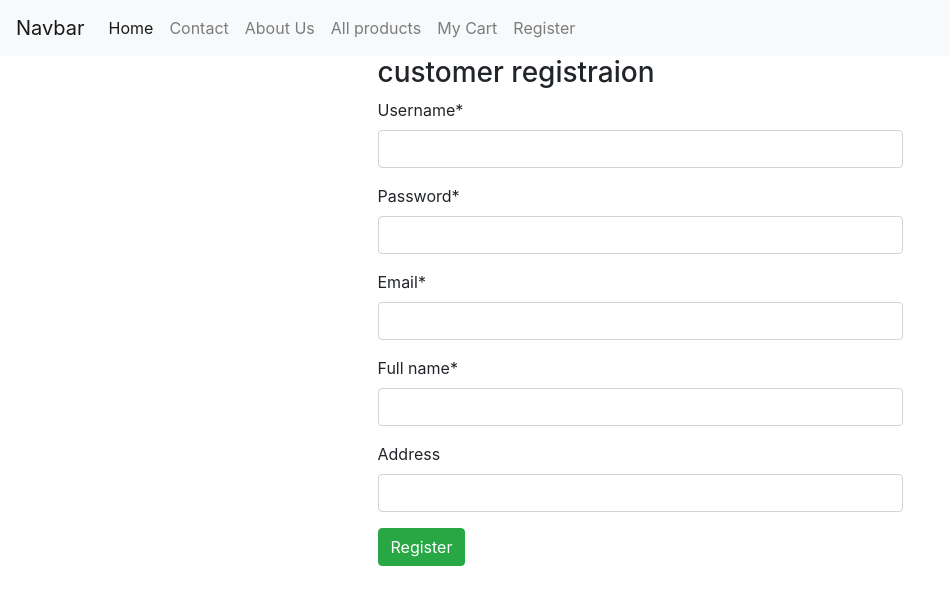
After one commit to parkson-tano/ecommerceproject, a Django app: page /register/ in a window 1280 px wide. The commit adds this page. Shown: the top 605 px of the page, without its empty margins (0-949 px from the left). Run offline with Django 3.2, Linux system fonts and the light colour scheme; some libraries are stand-ins or nearby versions.

Commit message:
register forms

```diff
--- a/ecommerceapp/forms.py
+++ b/ecommerceapp/forms.py
@@ -1,8 +1,24 @@
-from django.forms import ModelForm
-from  .models import Order
+from django import forms
+from  .models import Order, Customer
+from django.contrib.auth.models import User
 
-
-class CheckOutForm(ModelForm):
+class CheckOutForm(forms.ModelForm):
 	class Meta:
 		model = Order
 		fields = ['ordered_by', 'shipping_address',  'mobile', 'email']
+
+class CustomerRegistrationForm(forms.ModelForm):
+	username = forms.CharField(widget=forms.TextInput())
+	password = forms.CharField(widget=forms.PasswordInput())
+	email = forms.CharField(widget=forms.EmailInput())
+	class Meta:
+		model = Customer
+		fields = ['username','password','email','full_name', 'address']
+
+
+	def clean_username(self):
+		uname = self.cleaned_data.get('username')
+		if User.objects.filter(username=uname).exists:
+			raise forms.ValidationError('this username already exists')
+
+		return uname
--- a/ecommerceapp/urls.py
+++ b/ecommerceapp/urls.py
@@ -16,5 +16,8 @@ urlpatterns = [
 	path('empty-cart/', EmptyCartView.as_view(), name='emptycart'),
 	path('checkout/', CheckOutView.as_view(), name='checkout'),
 
+	path('register/', CustomerRegistrationView.as_view(), name='customerregistration')
+	#path('register/', CustomerRegistrationView.as_view(), name='customerregistration')
+
 
 ]
--- a/ecommerceapp/views.py
+++ b/ecommerceapp/views.py
@@ -178,3 +178,24 @@ class CheckOutView(CreateView):
 	    context['cart'] = cart_obj
 
 	    return context
+
+class CustomerRegistrationView(CreateView):
+	template_name = 'customerregistration.html'
+	form_class =  CustomerRegistrationForm
+	success_url = reverse_lazy('ecommerceapp:index')
+
+	def form_valid(self, form):
+		username = form.cleaned_data.get('username')
+		password = form.cleaned_data.get('password')
+		email = form.cleaned_data.get('email')
+
+		user = User.objects.create_user(username, email, password)
+		form.instance.user = user
+		return super().form_valid(form)
+
+	def clean_username(self):
+		username = self.cleaned_data.get('username')
+		if User.objects.filter(username=uname).exists:
+			raise forms.ValidationError('this username already exists')
+
+		return uname
--- a/templates/base.html
+++ b/templates/base.html
@@ -31,6 +31,9 @@
                 <li class="nav-item">
                     <a class="nav-link" href="{% url 'ecommerceapp:mycart' %}">My Cart</a>
                 </li>
+                <li class="nav-item">
+                    <a class="nav-link" href="{% url 'ecommerceapp:customerregistration' %}">Register</a>
+                </li>
             </ul>
         </div>
     </nav>
--- /dev/null
+++ b/templates/customerregistration.html
@@ -0,0 +1,22 @@
+{% extends 'base.html' %}
+{% load crispy_forms_tags %}
+{% block title %}
+customer registraion
+{% endblock title %}
+
+{% block content %}
+<div class="container">
+    <div class="row">
+        <div class="col-md-6 mx-auto">
+            <h3>customer registraion</h3>
+            <form action="" method="post">
+                {% csrf_token %}
+                {{  form| crispy}}
+                <input type="submit" class="btn btn-success" value="Register">
+            </form>
+            {{error}}
+
+        </div>
+    </div>
+</div>
+{% endblock content %}
```
Also changed, not shown: db.sqlite3, media/products/isabelle_josette.jpg (added).
